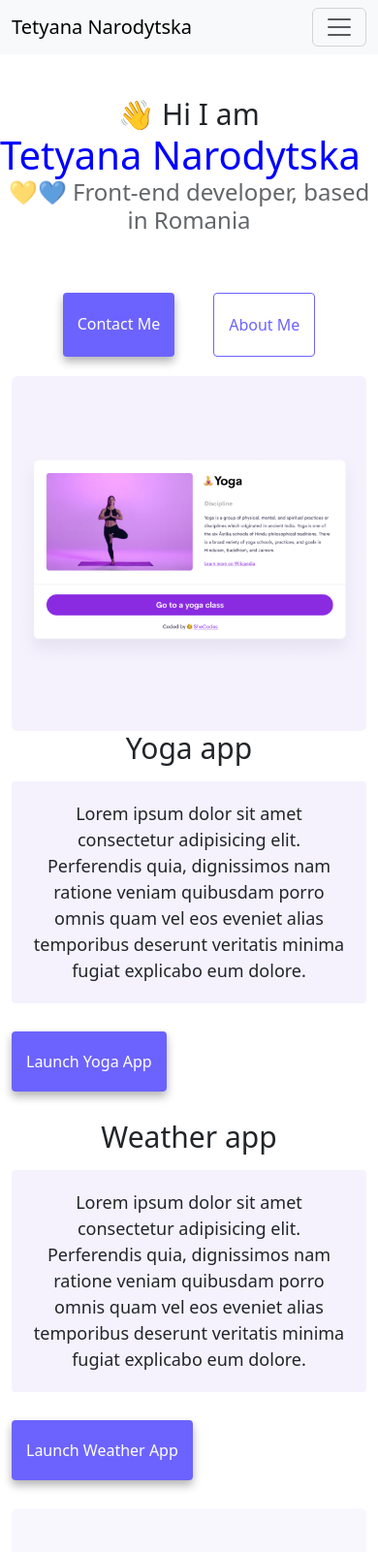
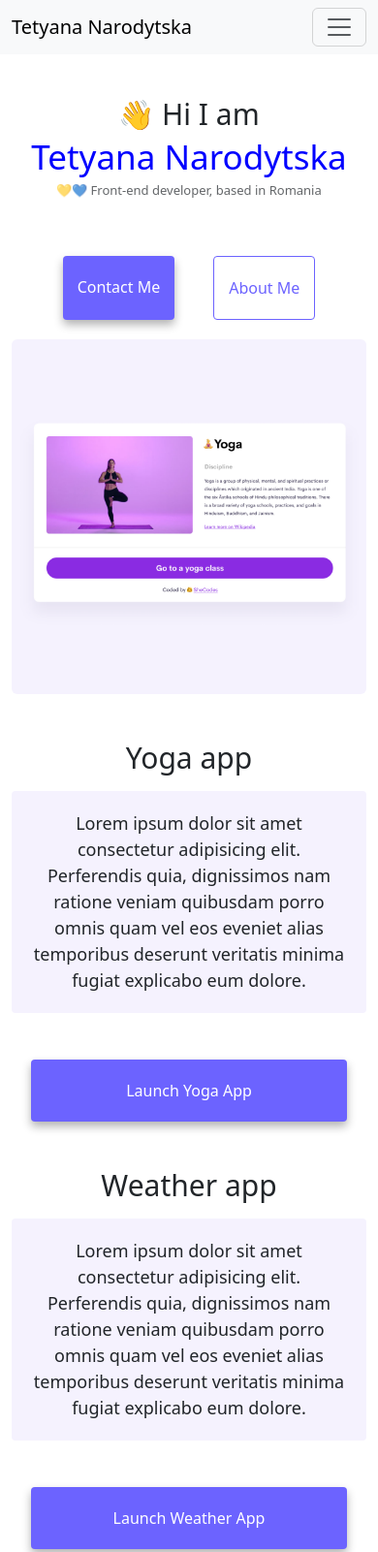
Before and after one commit to tetyana-br/multipage, a website: page index.html in a window 390 px wide. Shown: the top 1601 px of the page at 97% size. Drawn offline with nearby package versions, Linux system fonts and the light colour scheme.

Commit message:
responsive elements added

```diff
--- a/index.html
+++ b/index.html
@@ -58,7 +58,7 @@
       </div>
     </nav>
     <h2>👋 Hi I am</h2>
-    <h1 class="d-flex">Tetyana Narodytska</h1>
+    <h1>Tetyana Narodytska</h1>
     <h3>💛💙 Front-end developer, based in Romania</h3>
     <div class="navigation-links">
       <a
@@ -73,14 +73,14 @@
     </div>
     <div class="container">
       <div class="row">
-        <div class="col-md-6">
+        <div class="col-sm-6">
           <img
             src="/images/yoga.png"
-            class="img-fluid rounded"
+            class="img-fluid rounded mb-5"
             alt="yoga-project image"
           />
         </div>
-        <div class="col-md-6">
+        <div class="col-sm-6">
           <h2 class="mb-3">Yoga app</h2>
           <p>
             Lorem ipsum dolor sit amet consectetur adipisicing elit. Perferendis
@@ -89,14 +89,17 @@
             explicabo eum dolore.
           </p>
           <div class="mt-5">
-            <a href="#" class="primary-link" title="launch Yoga app"
+            <a
+              href="#"
+              class="primary-link project-link"
+              title="launch Yoga app"
               >Launch Yoga App</a
             >
           </div>
         </div>
       </div>
       <div class="row mt-5">
-        <div class="col-md-6">
+        <div class="col-sm-6">
           <h2 class="mb-3">Weather app</h2>
           <p>
             Lorem ipsum dolor sit amet consectetur adipisicing elit. Perferendis
@@ -105,28 +108,31 @@
             explicabo eum dolore.
           </p>
           <div class="mb-5 mt-5">
-            <a href="#" class="primary-link" title="Launch Weather App"
+            <a
+              href="#"
+              class="primary-link project-link"
+              title="Launch Weather App"
               >Launch Weather App</a
             >
           </div>
         </div>
-        <div class="col-md-6">
+        <div class="col-sm-6">
           <img
             src="/images/weather.png"
-            class="img-fluid rounded"
+            class="img-fluid rounded mb-5"
             alt="weather project image"
           />
         </div>
       </div>
       <div class="row mt-5">
-        <div class="col-md-6">
+        <div class="col-sm-6">
           <img
             src="/images/yogurt.png"
-            class="img-fluid rounded"
+            class="img-fluid rounded mb-5"
             alt="greek yogurt image"
           />
         </div>
-        <div class="col-md-6">
+        <div class="col-sm-6">
           <h2 class="mb-3">Yogurt app</h2>
           <p>
             Lorem ipsum dolor sit amet consectetur adipisicing elit. Perferendis
@@ -135,7 +141,10 @@
             explicabo eum dolore.
           </p>
           <div class="mt-5">
-            <a href="#" class="primary-link" title="Launch Yogurt App"
+            <a
+              href="#"
+              class="primary-link project-link"
+              title="Launch Yogurt App"
               >Launch Yogurt App</a
             >
           </div>
--- a/style.css
+++ b/style.css
@@ -9,16 +9,7 @@ body {
   max-width: 800px;
   margin-top: 100px;
 }
-@media (max-width: 400px) {
-  h1 {
-    color: blue;
-    font-size: 40px !important;
-    text-align: center;
-  }
-  h2 {
-    font-size: 30px !important;
-  }
-}
+
 h1,
 h2,
 h3 {
@@ -114,3 +105,22 @@ p {
 a:hover {
   color: #0a58ca;
 }
+@media (max-width: 670px) {
+  h1 {
+    color: blue;
+    font-size: 35px !important;
+    text-align: center !important;
+    line-height: 1.5;
+  }
+  h2 {
+    font-size: 30px !important;
+  }
+  h3 {
+    font-size: 13px;
+  }
+  .project-link {
+    display: block;
+    text-align: center;
+    margin: 0 20px;
+  }
+}
```
